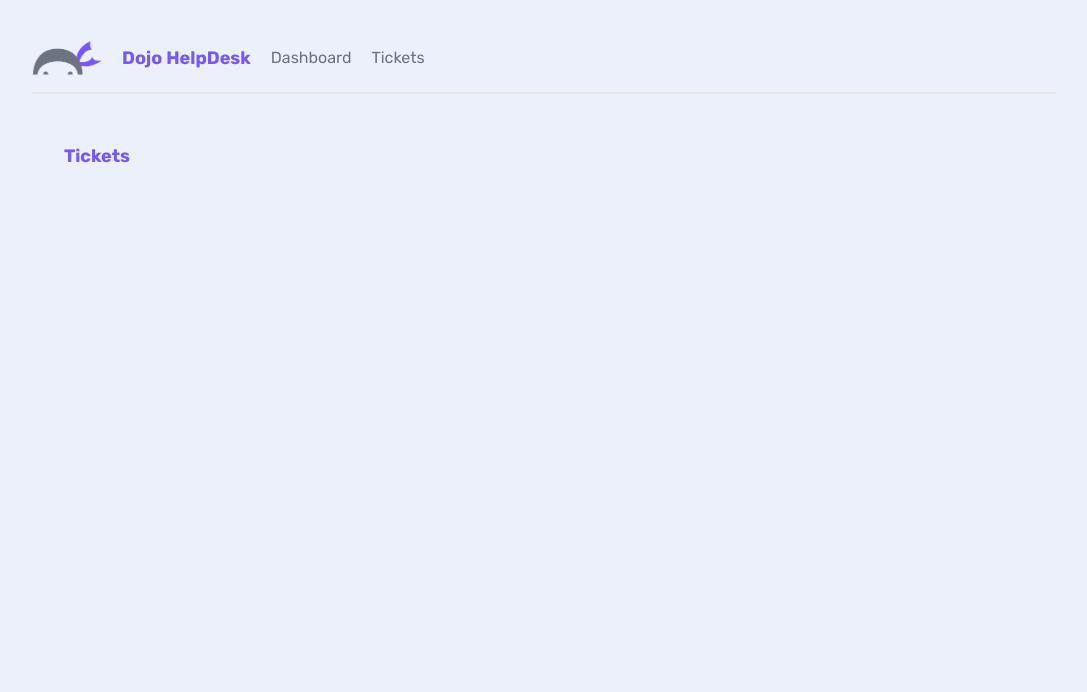
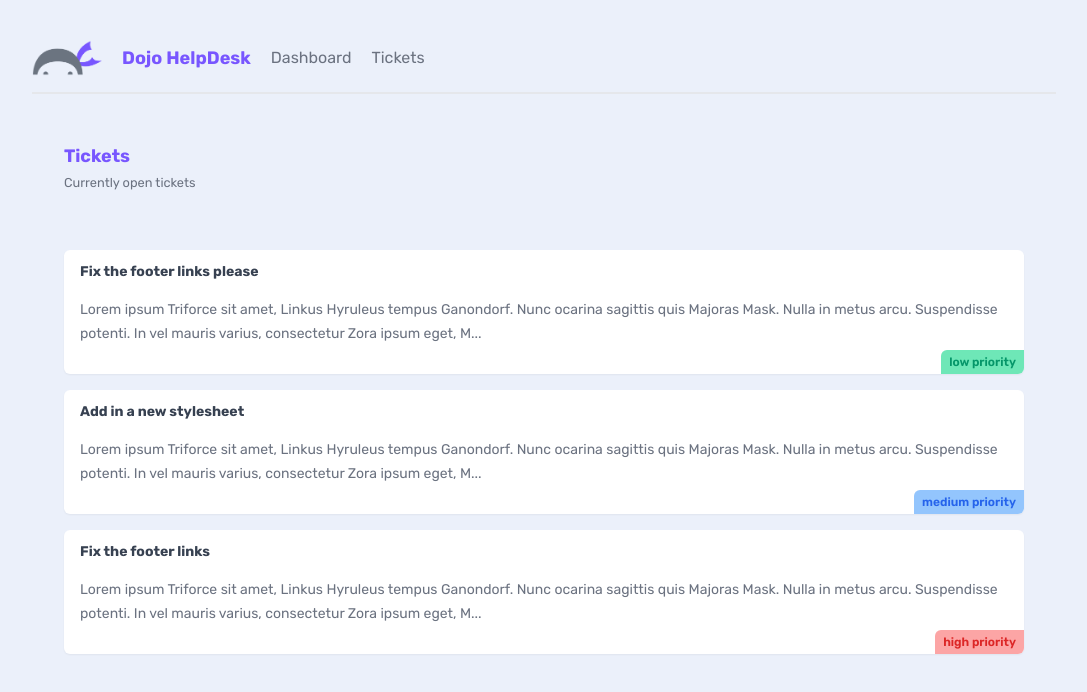
Before and after one commit to I-A11/Dojo-Helpdesk, a Next.js app: page /tickets in a window 1280 px wide. Shown: the top 692 px of the page, without its empty margins (96-1183 px from the left). Built offline with nearby package versions, Linux system fonts and the light colour scheme; data requests are answered from the project's data file.

Commit message:
Fetch data from json server and display it in tickets page.

```diff
--- /dev/null
+++ b/_data/db.json
@@ -0,0 +1,25 @@
+{
+  "tickets": [
+    {
+      "id": "1",
+      "title": "Fix the footer links please",
+      "body": "Lorem ipsum Triforce sit amet, Linkus Hyruleus tempus Ganondorf. Nunc ocarina sagittis quis Majoras Mask. Nulla in metus arcu. Suspendisse potenti. In vel mauris varius, consectetur Zora ipsum eget, Master Sword porttitor urna. Fusce elementum urna elit, eget eleifend velit consectetur eget. Integer vel lobortis ipsum, vitae auctor Ocarina of Time. Donec sed urna dapibus, interdum magna a, eleifend magna. Curabitur tincidunt enim a neque volutpat. Phasellus auctor magna vel nunc pretium, ut volutpat justo tristique. Pellentesque cursus convallis mauris, in tempus enim tincidunt vitae.",
+      "priority": "low",
+      "user_email": "mario@netninja.dev"
+    },
+    {
+      "id": "2",
+      "title": "Add in a new stylesheet",
+      "body": "Lorem ipsum Triforce sit amet, Linkus Hyruleus tempus Ganondorf. Nunc ocarina sagittis quis Majoras Mask. Nulla in metus arcu. Suspendisse potenti. In vel mauris varius, consectetur Zora ipsum eget, Master Sword porttitor urna. Fusce elementum urna elit, eget eleifend velit consectetur eget. Integer vel lobortis ipsum, vitae auctor Ocarina of Time. Donec sed urna dapibus, interdum magna a, eleifend magna. Curabitur tincidunt enim a neque volutpat. Phasellus auctor magna vel nunc pretium, ut volutpat justo tristique. Pellentesque cursus convallis mauris, in tempus enim tincidunt vitae.",
+      "priority": "medium",
+      "user_email": "mario@netninja.dev"
+    },
+    {
+      "id": "3",
+      "title": "Fix the footer links",
+      "body": "Lorem ipsum Triforce sit amet, Linkus Hyruleus tempus Ganondorf. Nunc ocarina sagittis quis Majoras Mask. Nulla in metus arcu. Suspendisse potenti. In vel mauris varius, consectetur Zora ipsum eget, Master Sword porttitor urna. Fusce elementum urna elit, eget eleifend velit consectetur eget. Integer vel lobortis ipsum, vitae auctor Ocarina of Time. Donec sed urna dapibus, interdum magna a, eleifend magna. Curabitur tincidunt enim a neque volutpat. Phasellus auctor magna vel nunc pretium, ut volutpat justo tristique. Pellentesque cursus convallis mauris, in tempus enim tincidunt vitae.",
+      "priority": "high",
+      "user_email": "peach@netninja.dev"
+    }
+  ]
+}
--- /dev/null
+++ b/app/tickets/TicketList.jsx
@@ -0,0 +1,33 @@
+const getTickets = async () => {
+  const res = await fetch("http://localhost:4000/tickets", {
+    next: {
+      revalidate: 0,
+    },
+  });
+
+  return res.json();
+};
+
+const TicketList = async () => {
+  const tickets = await getTickets();
+
+  return (
+    <>
+      {tickets.map((ticket) => {
+        const { id, title, body, priority, user_email } = ticket;
+        return (
+          <div key={id} className="card my-5">
+            <h3>{title}</h3>
+            <p>{body.slice(0, 200)}...</p>
+            <div className={`pill ${priority}`}>{priority} priority</div>
+          </div>
+        );
+      })}
+      {tickets.length === 0 && (
+        <p className="text-center">There are no open tickets, yay!</p>
+      )}
+    </>
+  );
+};
+
+export default TicketList;
--- a/app/tickets/page.jsx
+++ b/app/tickets/page.jsx
@@ -1,7 +1,17 @@
+import TicketList from "./TicketList";
+
 const Tickets = () => {
   return (
     <main>
-      <h1>Tickets</h1>
+      <nav>
+        <div>
+          <h1>Tickets</h1>
+          <p>
+            <small>Currently open tickets</small>
+          </p>
+        </div>
+      </nav>
+      <TicketList />
     </main>
   );
 };
```
